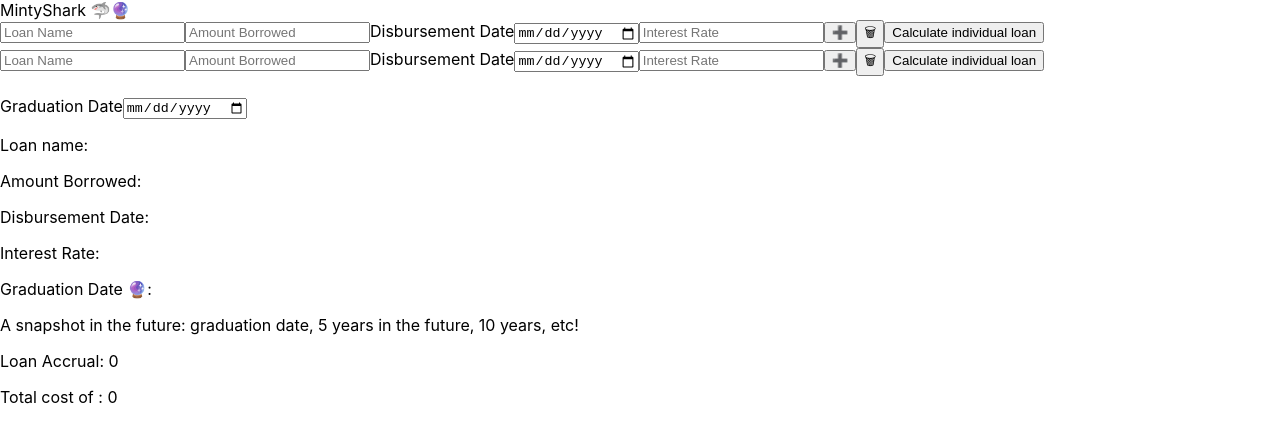
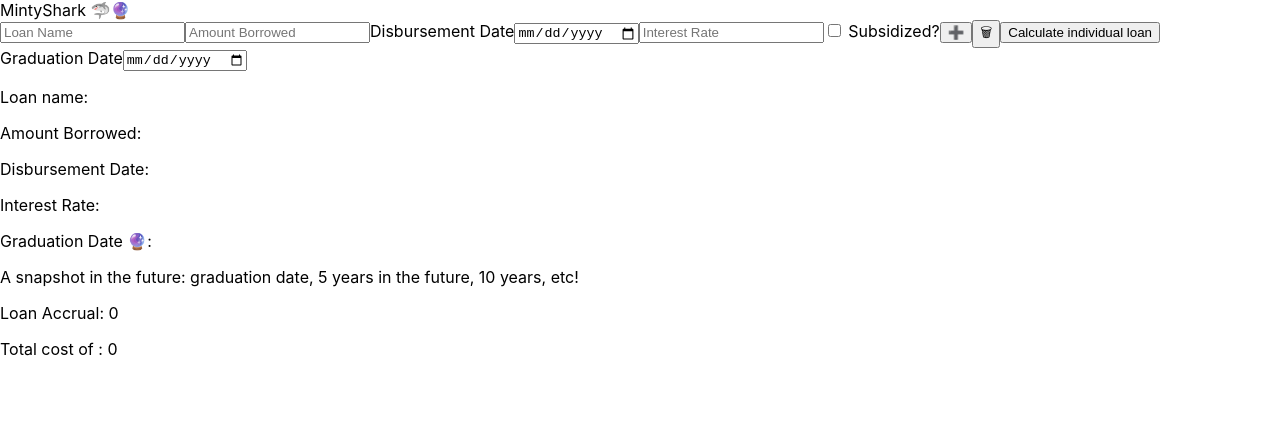
Before and after one commit to aileentran/mintyshark, a React (Create React App) app: page / in a window 1280 px wide. Shown: the top 442 px of the page. Built offline with nearby package versions, Linux system fonts and the light colour scheme.

Commit message:
Added subsidized checkbox. WIP to uncheck.

```diff
--- a/src/Components/IndLoanForm.js
+++ b/src/Components/IndLoanForm.js
@@ -16,6 +16,7 @@ class IndLoanForm extends Component {
         amtBorrowed: "",
         disbursementDate: "",
         interestRate: "",
+        isSubsidized: false,
         gradDate: "",
         loanAccrued: 0,
         loanTotal: 0
@@ -27,10 +28,11 @@ class IndLoanForm extends Component {
   }
 
   handleChange(event) {
-    const {name, value} = event.target
-    this.setState({ [name] : value })
+    const {name, value, type, checked} = event.target
+    type === "checked" ? this.setState({ [name] : checked }) : this.setState({ [name] : value })
   }
-
+  // TODO: current changes affect all new individual loans.
+  // TODO: fix this
   addSubLoan(event) {
     this.setState((prevState) => ({
       subLoans:[...prevState.subLoans,
@@ -39,6 +41,7 @@ class IndLoanForm extends Component {
           amtBorrowed: "",
           disbursementDate: "",
           interestRate: "",
+          isSubsidized: false,
           gradDate: "",
           loanAccrued: 0,
           loanTotal: 0
@@ -107,64 +110,21 @@ class IndLoanForm extends Component {
             onChange={this.handleChange}
           />
 
+          <label>
+            <input
+              type="checkbox"
+              name="isSubsidized"
+              checked={this.state.isSubsidized}
+              onChange={this.handleChange}
+            /> Subsidized?
+          </label>
+
           <button onClick={this.addSubLoan}>➕</button>
           <button>🗑</button>
           {/* TODO: remove calculating individual loans */}
           <button>Calculate individual loan</button>
           {/* <input type="submit" value="Submit" /> */}
 
-
-          {/* TODO: set up separate component in SubLoan */}
-          {
-            subLoans.map((val, idx) =>{
-              // set up indivdual ids for all inputs
-              let subLoanId = `${this.state.loanName} - ${idx}`
-              let amtBorrowedId = `amtBorrowed-${idx}`
-              let disbursementDateId = `disbursementDate-${idx}`
-              let interestRateId = `interestRate-${idx}`
-              return (
-                <div key={idx}>
-                  <input
-                    type="text"
-                    name="loanName"
-                    placeholder="Loan Name"
-                    value={this.state.loanName}
-                    onChange={this.handleChange}
-                  />
-
-                  {/* TODO: currency format */}
-                  <input
-                    type="text"
-                    name="amtBorrowed"
-                    placeholder="Amount Borrowed"
-                    value={this.state.amtBorrowed}
-                    onChange={this.handleChange}
-                  />
-
-                  <label>Disbursement Date</label>
-                    <input
-                      type="date"
-                      name="disbursementDate"
-                      value={this.state.disbursementDate}
-                      onChange={this.handleChange}
-                    />
-
-                  {/* TODO: Percentage format */}
-                  <input
-                    type="text"
-                    name="interestRate"
-                    placeholder="Interest Rate"
-                    value={this.state.interestRate}
-                    onChange={this.handleChange}
-                  />
-                  <button onClick={this.addSubLoan}>➕</button>
-                  <button>🗑</button>
-                  {/* TODO: remove calculating individual loans */}
-                  <button>Calculate individual loan</button>
-                </div>
-            )
-          })
-          }
           <br />
           <label>Graduation Date</label>
             <input
```
Also changed, not shown: 1 other file (tests, documents, lock files or other folders).
